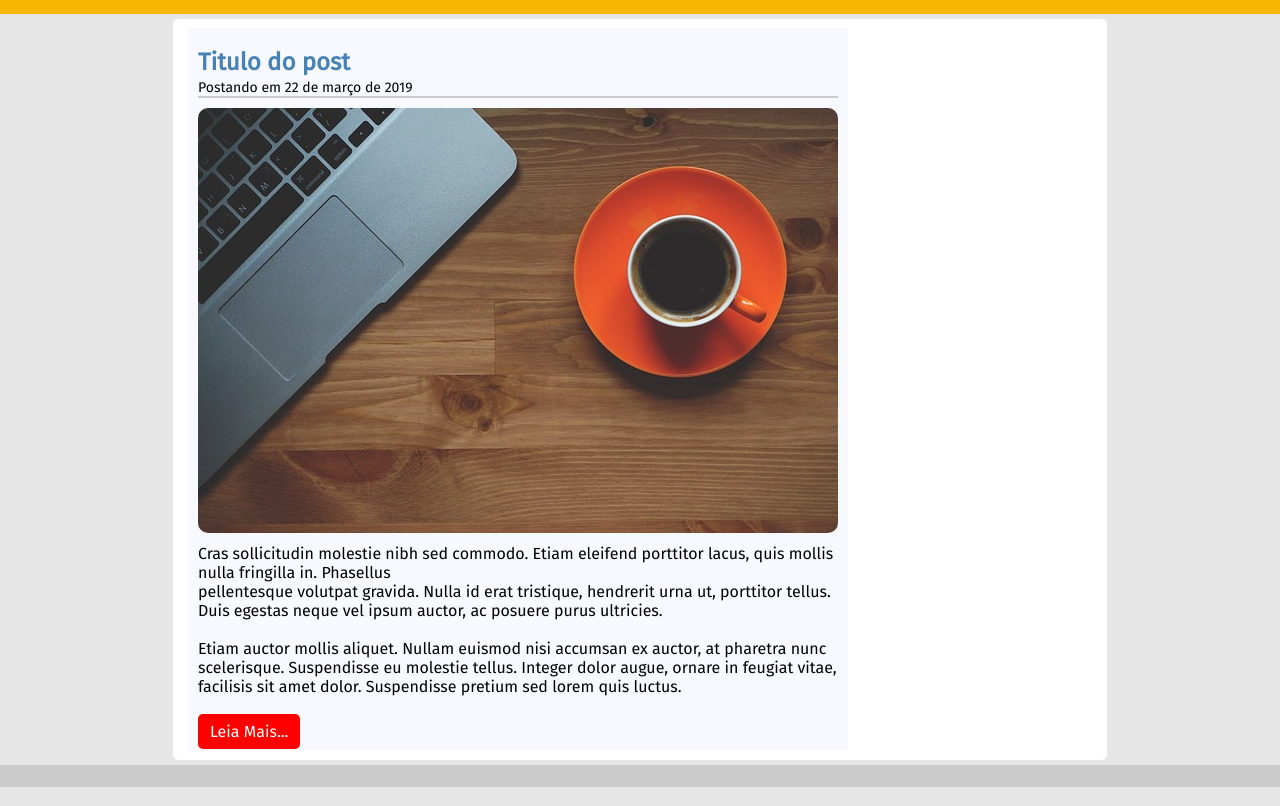
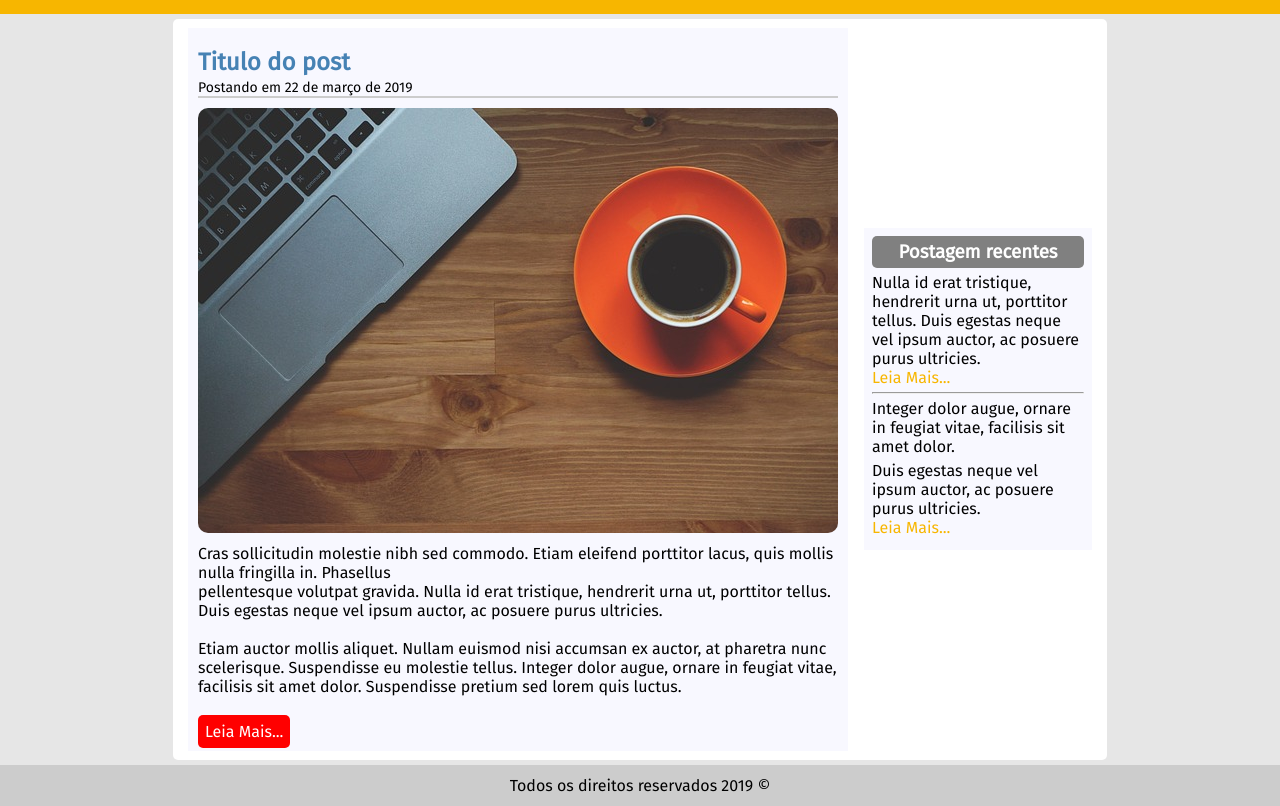
Before and after one commit to edurojasti/1_Projeto_TecBlog, a plain HTML site: page index.html in a window 1280 px wide. Shown: the part 123-929 px from the top of the page. Drawn offline with Linux system fonts and the light colour scheme.

Commit message:
commit de atualizacao

```diff
--- a/css/estilos.css
+++ b/css/estilos.css
@@ -60,7 +60,7 @@ h1{
 }
 
 /*Formatação menu*/
-a:link, a:visited{
+#area-menu a:link, a:visited{
     color: #FFF;
     text-decoration: none;
     padding: 8px 12px;
@@ -107,3 +107,22 @@ a{
 .imagePost p{
     margin: 7px 0;
 }
+
+ul a{
+    color: #4e4e4e;
+}
+
+ul, li{
+     margin: 5px 0;
+}
+#menu-lateral{
+    padding: 8px;
+}
+
+#menu-lateral h3{
+    background-color: gray;
+    color: white;
+    text-align: center;
+    border-radius: 5px;
+    padding: 5px;
+}
--- a/index.html
+++ b/index.html
@@ -43,17 +43,43 @@
                     pharetra nunc scelerisque. Suspendisse eu molestie tellus. Integer dolor augue, ornare in feugiat vitae, facilisis sit
                     amet dolor. Suspendisse pretium sed lorem quis luctus.
                 </p><br>
-                <a href="#" style="color: white; text-decoration: none; background: red; border-radius: 5px;">Leia Mais...</a>
+                <a href="#" style="color: white; padding: 7px; text-decoration: none; background: red; border-radius: 5px;">Leia Mais...</a>
             </div>
         </div>
         <div id="menu-lateral" style="margin-top: 0;">
-
+            <h3>
+                Postagem recentes
+            </h3>
+            <ul style="list-style: none;">
+                <li>
+                   <p>
+                    Nulla id erat tristique, hendrerit urna ut, porttitor tellus. Duis egestas neque vel ipsum auctor, ac posuere purus
+                    ultricies.
+                   </p>
+                <a href="#" style="color: #f7b600;">Leia
+                    Mais...</a>
+                </li>
+                <hr><li>
+                    <p>
+                        Integer dolor augue, ornare in feugiat vitae, facilisis sit amet dolor.
+                    </p>
+                </li>
+                <li>
+                    <p>
+                        Duis egestas neque vel ipsum auctor, ac posuere
+                        purus
+                        ultricies.
+                    </p>
+                    <a href="#" style="color: #f7b600;">Leia
+                        Mais...</a>
+                </li>
+            </ul>
         </div>
     </div>
 
     <footer id="rodape">
         <div>
-
+            Todos os direitos reservados 2019 &copy;
         </div>
     </footer>
 </body>
```
